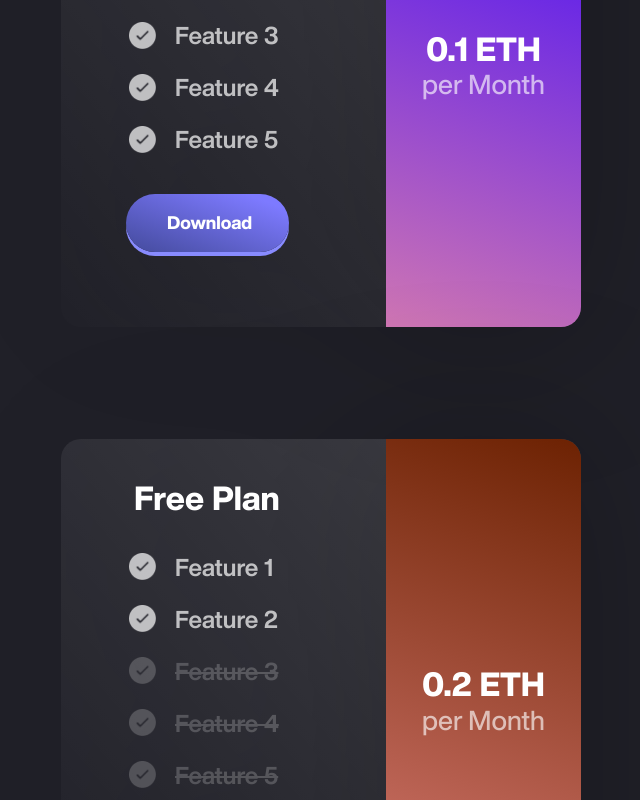
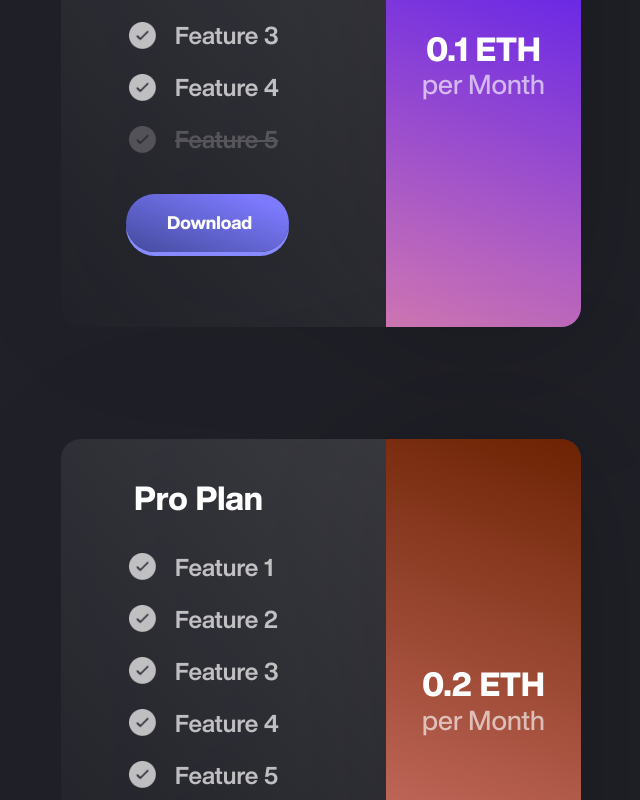
Before and after one commit to sheelyeng/pluto-product-website, a React (Create React App) app: page / in a window 1280 px wide. Shown: the part 5820-6620 px from the top of the page, without its empty margins (319-959 px from the left). Built offline with nearby package versions, Linux system fonts and the light colour scheme.

Commit message:
fixed pricing models

```diff
--- a/src/assets/data/pricingData.js
+++ b/src/assets/data/pricingData.js
@@ -20,19 +20,19 @@ export const pricingData = [
       { title: 'Feature 2', isDisabled: false },
       { title: 'Feature 3', isDisabled: false },
       { title: 'Feature 4', isDisabled: false },
-      { title: 'Feature 5', isDisabled: false }
+      { title: 'Feature 5', isDisabled: true }
     ]
   },
   {
-    title: 'Free Plan',
+    title: 'Pro Plan',
     price: '0.2 ETH',
     recurring: 'Month',
     features: [
       { title: 'Feature 1', isDisabled: false },
       { title: 'Feature 2', isDisabled: false },
-      { title: 'Feature 3', isDisabled: true },
-      { title: 'Feature 4', isDisabled: true },
-      { title: 'Feature 5', isDisabled: true }
+      { title: 'Feature 3', isDisabled: false },
+      { title: 'Feature 4', isDisabled: false },
+      { title: 'Feature 5', isDisabled: false }
     ]
   }
 ];
```
